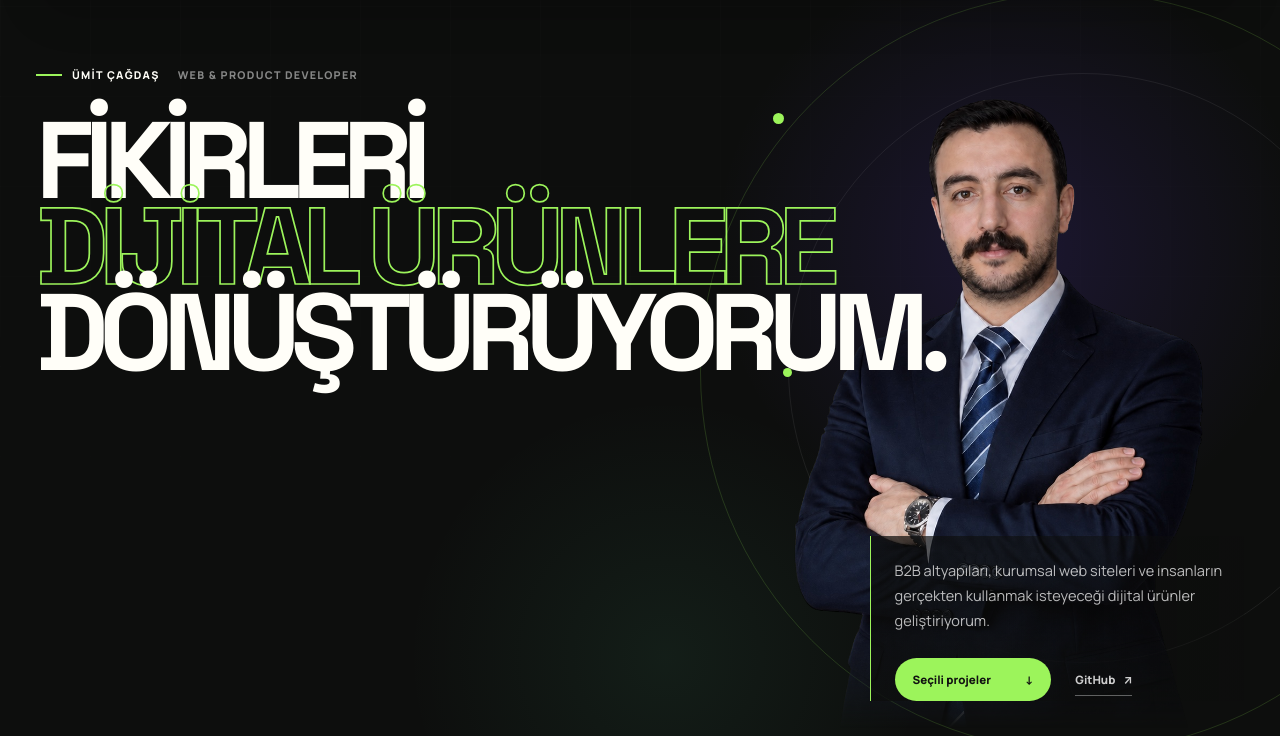
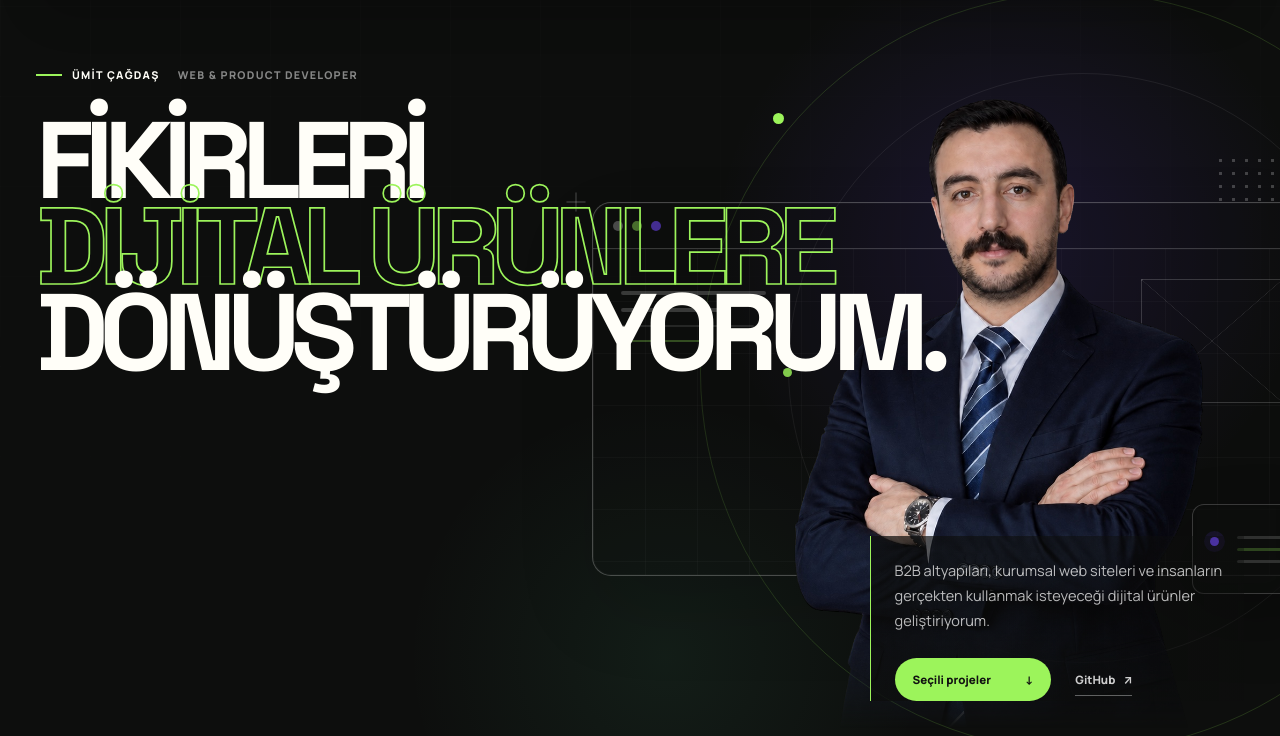
Before and after one commit to umitcagdas/umitcagdas.github.io, a plain HTML site: page index.html in a window 1280 px wide. Shown: the part 84-820 px from the top of the page. Drawn offline with Linux system fonts and the light colour scheme.

Commit message:
Hero portresine arayüz grafikleri ekle

```diff
--- a/assets/portfolio.css
+++ b/assets/portfolio.css
@@ -249,7 +249,7 @@ img {
   white-space: nowrap;
 }
 
-.hero-portrait {
+.hero-visual {
   position: absolute;
   z-index: 1;
   top: 92px;
@@ -257,8 +257,14 @@ img {
   width: min(42vw, 550px);
   height: 720px;
   overflow: visible;
-  background: transparent;
   animation: portrait-in 850ms 120ms cubic-bezier(0.2, 0.75, 0.2, 1) both;
+}
+
+.hero-portrait {
+  position: absolute;
+  z-index: 2;
+  inset: 0;
+  overflow: visible;
   mask-image: linear-gradient(to bottom, #000 0%, #000 86%, transparent 100%);
   -webkit-mask-image: linear-gradient(to bottom, #000 0%, #000 86%, transparent 100%);
 }
@@ -273,6 +279,209 @@ img {
   filter: none;
   object-fit: cover;
   object-position: center top;
+}
+
+.hero-tech-stage {
+  position: absolute;
+  z-index: 0;
+  top: 146px;
+  left: -126px;
+  width: 720px;
+  height: 440px;
+  pointer-events: none;
+}
+
+.hero-ui-window {
+  position: absolute;
+  inset: 48px 0 18px;
+  overflow: hidden;
+  border: 1px solid rgba(255, 255, 255, 0.24);
+  border-radius: 19px;
+  background: rgba(13, 14, 13, 0.18);
+  box-shadow:
+    inset 0 0 0 1px rgba(255, 255, 255, 0.025),
+    0 35px 80px rgba(0, 0, 0, 0.12);
+  backdrop-filter: blur(2px);
+  -webkit-backdrop-filter: blur(2px);
+}
+
+.hero-ui-chrome {
+  display: flex;
+  height: 46px;
+  align-items: center;
+  gap: 9px;
+  padding: 0 20px;
+  border-bottom: 1px solid rgba(255, 255, 255, 0.18);
+}
+
+.hero-ui-chrome span {
+  width: 10px;
+  height: 10px;
+  border-radius: 50%;
+  background: rgba(255, 255, 255, 0.25);
+}
+
+.hero-ui-chrome span:nth-child(2) {
+  background: rgba(156, 244, 91, 0.42);
+}
+
+.hero-ui-chrome span:nth-child(3) {
+  background: rgba(113, 72, 255, 0.55);
+}
+
+.hero-ui-canvas {
+  position: relative;
+  height: calc(100% - 46px);
+  background-image:
+    linear-gradient(rgba(255, 255, 255, 0.025) 1px, transparent 1px),
+    linear-gradient(90deg, rgba(255, 255, 255, 0.025) 1px, transparent 1px);
+  background-size: 52px 52px;
+}
+
+.hero-ui-lines {
+  position: absolute;
+  top: 42px;
+  left: 28px;
+  display: grid;
+  gap: 13px;
+  width: 145px;
+}
+
+.hero-ui-lines span {
+  height: 4px;
+  border-radius: 999px;
+  background: rgba(255, 255, 255, 0.18);
+}
+
+.hero-ui-lines span:nth-child(2) {
+  width: 76%;
+}
+
+.hero-ui-lines span:nth-child(3) {
+  width: 92%;
+  height: 2px;
+  background: rgba(255, 255, 255, 0.1);
+}
+
+.hero-ui-lines span:nth-child(4) {
+  width: 55%;
+  height: 2px;
+  background: rgba(156, 244, 91, 0.28);
+}
+
+.hero-ui-frame {
+  position: absolute;
+  top: 30px;
+  right: 28px;
+  width: 142px;
+  height: 124px;
+  border: 1px solid rgba(255, 255, 255, 0.17);
+  background:
+    linear-gradient(
+      to top right,
+      transparent calc(50% - 0.5px),
+      rgba(255, 255, 255, 0.11) 50%,
+      transparent calc(50% + 0.5px)
+    ),
+    linear-gradient(
+      to bottom right,
+      transparent calc(50% - 0.5px),
+      rgba(255, 255, 255, 0.11) 50%,
+      transparent calc(50% + 0.5px)
+    );
+}
+
+.hero-ui-card {
+  position: absolute;
+  right: -18px;
+  bottom: 0;
+  display: grid;
+  width: 138px;
+  height: 90px;
+  grid-template-columns: 15px 1fr;
+  gap: 9px 12px;
+  align-content: center;
+  padding: 17px;
+  border: 1px solid rgba(255, 255, 255, 0.19);
+  border-radius: 12px;
+  background: rgba(13, 14, 13, 0.66);
+  box-shadow: 0 25px 65px rgba(0, 0, 0, 0.24);
+  backdrop-filter: blur(10px);
+  -webkit-backdrop-filter: blur(10px);
+}
+
+.hero-ui-card i {
+  width: 9px;
+  height: 9px;
+  grid-row: 1 / span 3;
+  align-self: start;
+  margin-top: 1px;
+  border-radius: 50%;
+  background: var(--violet);
+  box-shadow: 0 0 0 6px rgba(113, 72, 255, 0.12);
+}
+
+.hero-ui-card span {
+  height: 3px;
+  border-radius: 999px;
+  background: rgba(255, 255, 255, 0.15);
+}
+
+.hero-ui-card span:nth-of-type(2) {
+  width: 82%;
+  background: rgba(156, 244, 91, 0.24);
+}
+
+.hero-ui-card span:nth-of-type(3) {
+  width: 58%;
+}
+
+.hero-ui-dots {
+  position: absolute;
+  top: 0;
+  right: 22px;
+  width: 76px;
+  height: 48px;
+  background-image: radial-gradient(circle, rgba(255, 255, 255, 0.22) 1.4px, transparent 1.8px);
+  background-size: 13px 13px;
+}
+
+.hero-ui-cross {
+  position: absolute;
+  z-index: 2;
+  width: 19px;
+  height: 19px;
+}
+
+.hero-ui-cross::before,
+.hero-ui-cross::after {
+  position: absolute;
+  top: 50%;
+  left: 50%;
+  background: rgba(255, 255, 255, 0.25);
+  content: "";
+  transform: translate(-50%, -50%);
+}
+
+.hero-ui-cross::before {
+  width: 19px;
+  height: 1px;
+}
+
+.hero-ui-cross::after {
+  width: 1px;
+  height: 19px;
+}
+
+.hero-ui-cross-one {
+  top: 38px;
+  left: -26px;
+}
+
+.hero-ui-cross-two {
+  right: -42px;
+  bottom: 108px;
+  transform: scale(0.7);
 }
 
 .hero-orbit {
@@ -2069,9 +2278,14 @@ img {
     font-size: clamp(4.7rem, 9.3vw, 7.2rem);
   }
 
-  .hero-portrait {
+  .hero-visual {
     right: -5%;
     width: min(44vw, 500px);
+  }
+
+  .hero-tech-stage {
+    left: -105px;
+    width: 650px;
   }
 
   .hero-note {
@@ -2135,10 +2349,16 @@ img {
     font-size: clamp(4.4rem, 12vw, 6.5rem);
   }
 
-  .hero-portrait {
+  .hero-visual {
     right: -15%;
     width: 520px;
     opacity: 0.9;
+  }
+
+  .hero-tech-stage {
+    left: -92px;
+    width: 630px;
+    opacity: 0.74;
   }
 
   .hero-note {
@@ -2295,7 +2515,7 @@ img {
     -webkit-text-stroke-width: 1.2px;
   }
 
-  .hero-portrait {
+  .hero-visual {
     position: relative;
     top: auto;
     right: auto;
@@ -2306,6 +2526,37 @@ img {
     opacity: 1;
   }
 
+  .hero-tech-stage {
+    top: 102px;
+    left: -20%;
+    width: 140%;
+    height: 345px;
+    opacity: 0.68;
+  }
+
+  .hero-ui-window {
+    inset: 38px 0 10px;
+    border-radius: 16px;
+  }
+
+  .hero-ui-card {
+    right: 8px;
+    width: 118px;
+    height: 78px;
+    padding: 14px;
+  }
+
+  .hero-ui-frame {
+    right: 20px;
+    width: 108px;
+    height: 94px;
+  }
+
+  .hero-ui-dots,
+  .hero-ui-cross-two {
+    display: none;
+  }
+
   .hero-note {
     position: relative;
     right: auto;
--- a/index.html
+++ b/index.html
@@ -97,7 +97,38 @@
             </h1>
           </div>
 
-          <div class="hero-portrait" aria-hidden="true">
+          <div class="hero-visual" aria-hidden="true">
+            <div class="hero-tech-stage">
+              <div class="hero-ui-dots"></div>
+              <div class="hero-ui-cross hero-ui-cross-one"></div>
+              <div class="hero-ui-cross hero-ui-cross-two"></div>
+
+              <div class="hero-ui-window">
+                <div class="hero-ui-chrome">
+                  <span></span>
+                  <span></span>
+                  <span></span>
+                </div>
+                <div class="hero-ui-canvas">
+                  <div class="hero-ui-lines">
+                    <span></span>
+                    <span></span>
+                    <span></span>
+                    <span></span>
+                  </div>
+                  <div class="hero-ui-frame"></div>
+                </div>
+              </div>
+
+              <div class="hero-ui-card">
+                <i></i>
+                <span></span>
+                <span></span>
+                <span></span>
+              </div>
+            </div>
+
+            <div class="hero-portrait">
               <img
                 src="./assets/umit-cagdas-transparent-v4.png"
                 width="1003"
@@ -106,6 +137,7 @@
                 decoding="async"
                 fetchpriority="high"
               />
+            </div>
           </div>
 
           <div class="hero-note">
```
Lines whose indentation alone changed are shown as unchanged.
